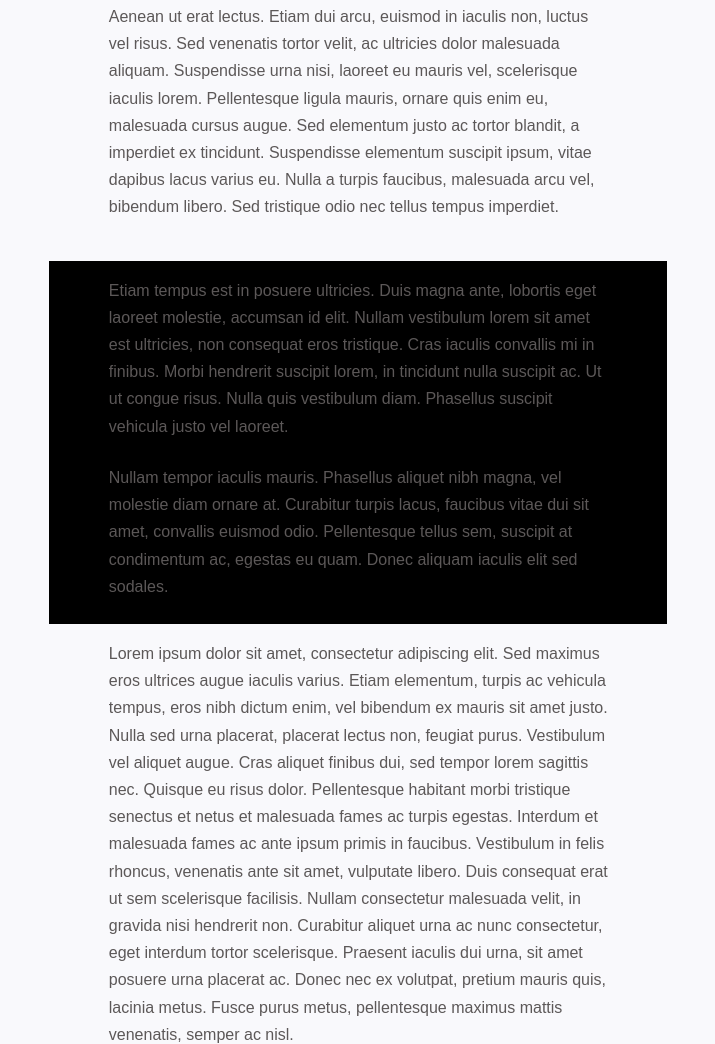
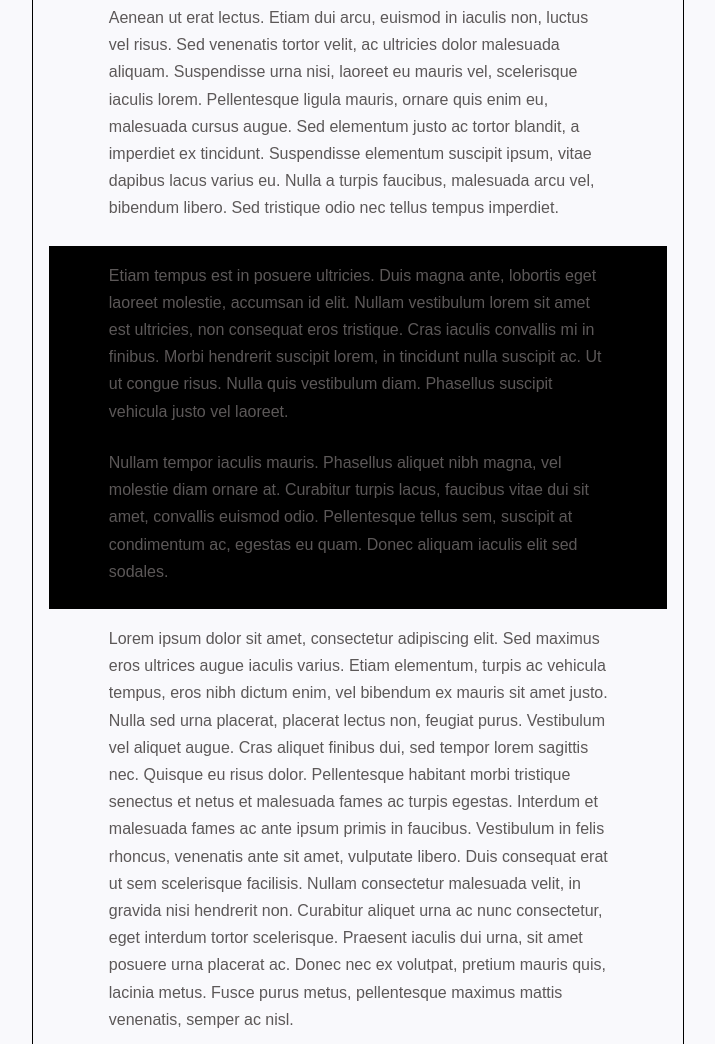
Before and after one commit to wedeveloph/technologyph, a website built with webpack: page public/read/article.html in a window 1280 px wide. Shown: the part 926-1970 px from the top of the page, without its empty margins (282-997 px from the left). Built offline with nearby package versions, Linux system fonts and the light colour scheme; a web font is replaced by a local one.

```diff
--- a/public/read/article.html
+++ b/public/read/article.html
@@ -64,7 +64,7 @@
 
                 <p>Aenean ut erat lectus. Etiam dui arcu, euismod in iaculis non, luctus vel risus. Sed venenatis tortor velit, ac ultricies dolor malesuada aliquam. Suspendisse urna nisi, laoreet eu mauris vel, scelerisque iaculis lorem. Pellentesque ligula mauris, ornare quis enim eu, malesuada cursus augue. Sed elementum justo ac tortor blandit, a imperdiet ex tincidunt. Suspendisse elementum suscipit ipsum, vitae dapibus lacus varius eu. Nulla a turpis faucibus, malesuada arcu vel, bibendum libero. Sed tristique odio nec tellus tempus imperdiet.</p>
 
-            <div class="read-black">
+            <div class="read-block read-black">
                 <p>Etiam tempus est in posuere ultricies. Duis magna ante, lobortis eget laoreet molestie, accumsan id elit. Nullam vestibulum lorem sit amet est ultricies, non consequat eros tristique. Cras iaculis convallis mi in finibus. Morbi hendrerit suscipit lorem, in tincidunt nulla suscipit ac. Ut ut congue risus. Nulla quis vestibulum diam. Phasellus suscipit vehicula justo vel laoreet.</p>
 
                 <p>Nullam tempor iaculis mauris. Phasellus aliquet nibh magna, vel molestie diam ornare at. Curabitur turpis lacus, faucibus vitae dui sit amet, convallis euismod odio. Pellentesque tellus sem, suscipit at condimentum ac, egestas eu quam. Donec aliquam iaculis elit sed sodales. </p>
--- a/src/styles/main.scss
+++ b/src/styles/main.scss
@@ -30,7 +30,6 @@
 .container {
     position: absolute;
     width: 100%;
-    height: 100%;
     top: 0;
     left: 0;
     display: flex;
--- a/src/styles/read.scss
+++ b/src/styles/read.scss
@@ -29,11 +29,13 @@
 .container{
 
     left:50%;
+    border-top:1px solid #000;
     border-left:1px solid #000;
     border-right:1px solid #000;
     width:100%;
     max-width:650px;
     transform: translate(-50%, 0);
+    margin-bottom:1em;
 }
 
 
@@ -116,15 +118,18 @@
 
     // stylings
 
-    .read-black{
-        background: #000;
-        padding-top:1em;
-        color:#f2f2f8 !important;
+    .read-block{
+        position: relative;
         display:flex;
         flex-wrap: wrap;
         justify-content: center;
-        margin:1em 0 1em 0;
+        margin:0 0 1em 0;
+        padding:1em 1em 0 1em;
+    }
 
+    .read-black{
+        background: #000;
+        color:#f2f2f8 !important;
     }
 
 
@@ -132,6 +137,11 @@
 
 
 
+#footer{
+
+    border-top:1px solid #000;
+    border-bottom:1px solid #000;
+}
 
 
 
```
Also changed, not shown: public/assets/styles/main.css, public/assets/styles/read.css.
